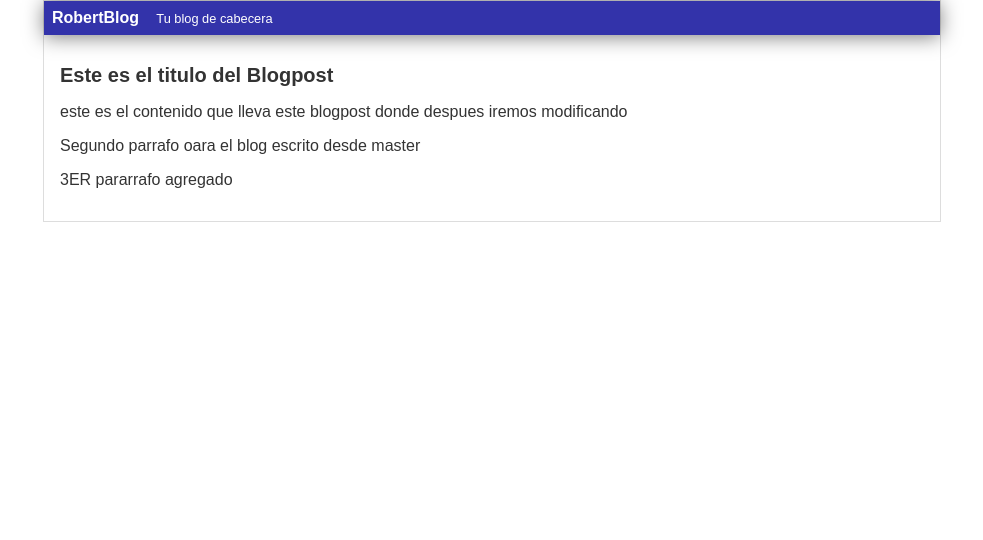
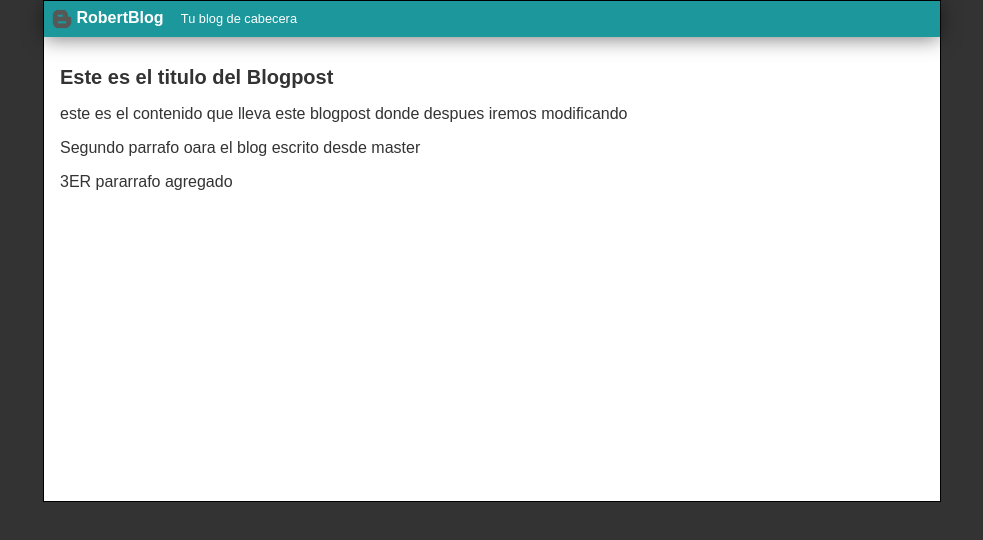
Before and after one commit to Rruiz15/Blogpost-de-curso-de-git-y-github, a plain HTML site: page index.html in a window 1280 px wide. Shown: the whole page, without its empty margins (148-1131 px from the left). Drawn offline with Linux system fonts and the light colour scheme.

Commit message:
Color de fondo, logo nuevo y mejor color de header

```diff
--- a/index.html
+++ b/index.html
@@ -10,6 +10,7 @@
 <body>
     <div class="container">
         <div class="container__cabecera">
+            <img class="container__cabecera--logo" src="imagenes/logo.png" alt="logo">
             RobertBlog
             <span class="container__cabecera--tagline">
                 Tu blog de cabecera
--- a/styles/style.css
+++ b/styles/style.css
@@ -5,22 +5,32 @@ body{
     font-size: 16px;
     margin: 0;
     padding: 0;
+    background-color: #333;
+
 
 }
 .container{
     width: 70%;
+    height: 500px;
     text-align: left;
-    border: 1px solid #ddd;
+    border: 1px solid rgb(0, 0, 0);
     margin:0 auto;
+    background-color: white;
+
 }
 
 .container__cabecera{
-    background-color: #33a;
+    background-color: rgb(28, 151, 155);
     box-shadow: 0px 2px 20px 0px rgba(0, 0,0, 0.5);
     color: white;
     font-weight: bold;
     margin: 0;
     padding: 0.5em;
+}
+
+.container__cabecera--logo{
+    width: 20px;
+    vertical-align:middle;
 }
 
 .container__cabecera--tagline{
@@ -36,4 +46,5 @@ body{
 
 .container__post{
     padding:1em;
+
 }
```
